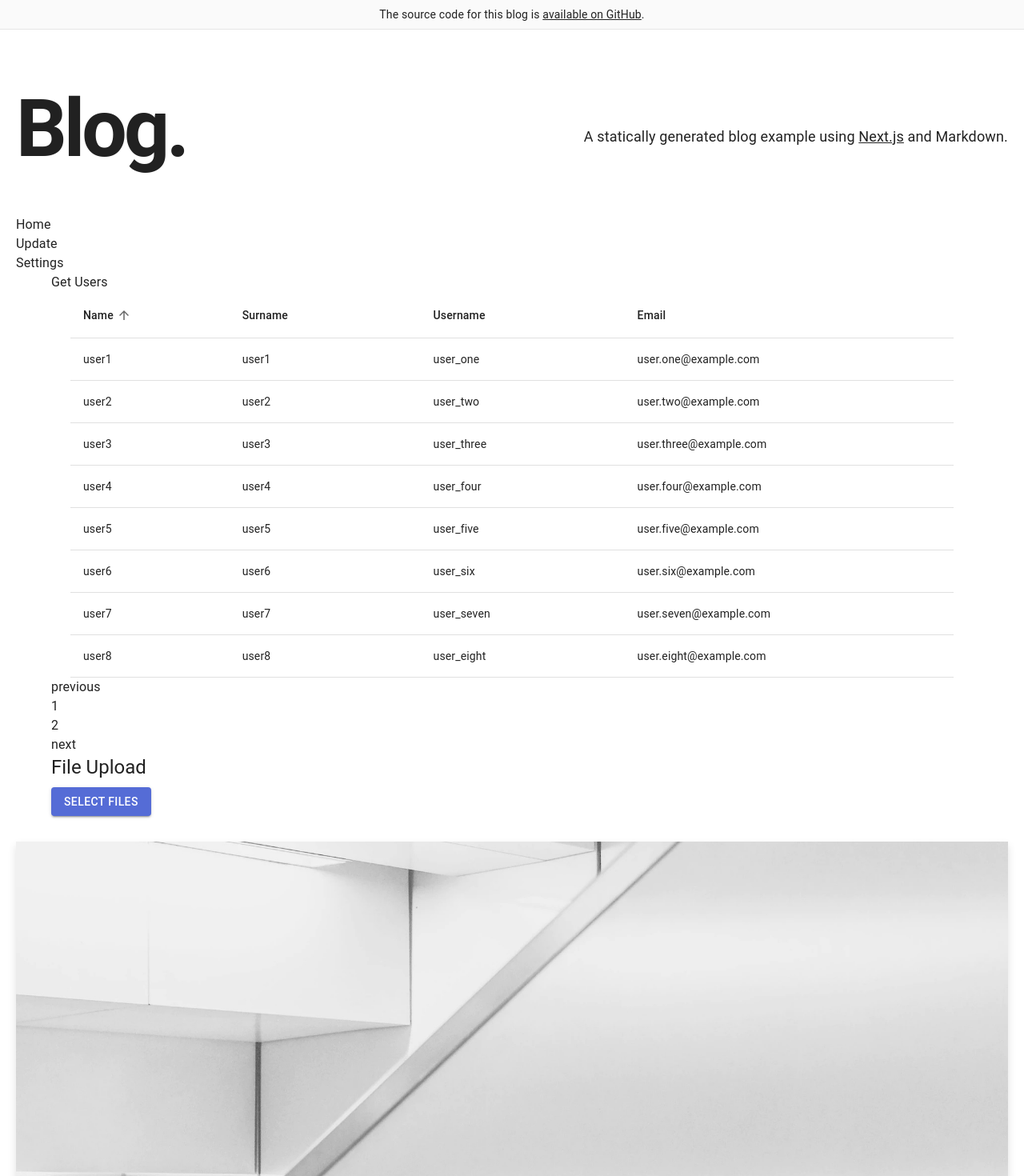
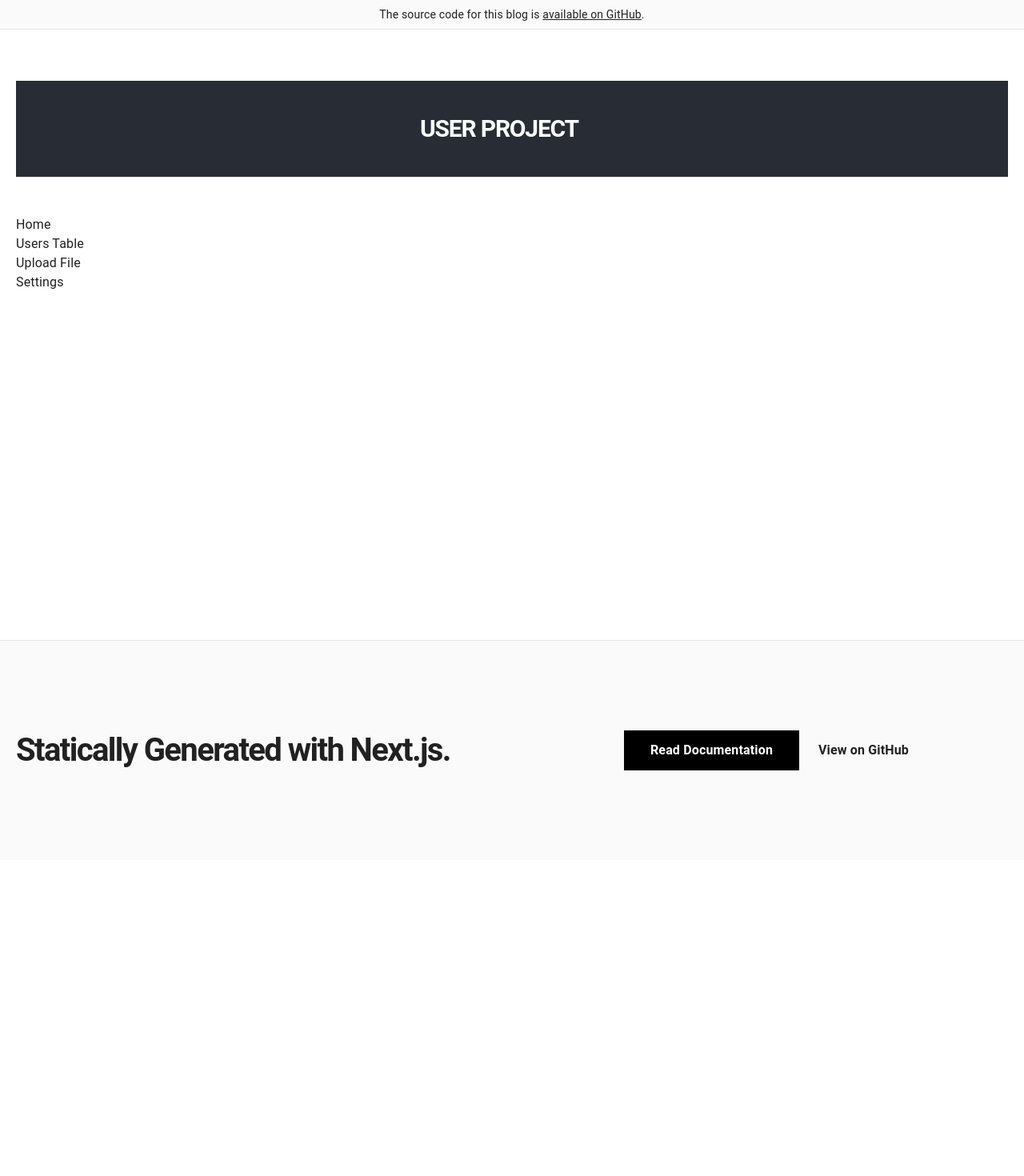
Before and after one commit to pgkreka/dummeProject, a Next.js app: page / in a window 1280 px wide. Shown: the top 1470 px of the page at 80% size. After the commit the page ends 1075 px from the top, so only its background shows below. Built offline with nearby package versions, Linux system fonts and the light colour scheme.

Commit message:
change layout for index page

```diff
--- a/components/file-upload.tsx
+++ b/components/file-upload.tsx
@@ -167,7 +167,7 @@ const FileUpload = () => {
       <Button
         variant="contained"
         color="primary"
-        style={{ marginTop: '1rem', display: displaySubmitButton ? '' : 'none'}}
+        style={{ marginTop: '1rem', marginBottom: '3rem', display: displaySubmitButton ? '' : 'none'}}
         component="span"
         startIcon={<CloudUploadIcon />}
         onClick={handleUpload}
--- a/components/intro.tsx
+++ b/components/intro.tsx
@@ -2,20 +2,10 @@ import { CMS_NAME } from '../lib/constants'
 
 const Intro = () => {
   return (
-    <section className="flex-col md:flex-row flex items-center md:justify-between mt-16 mb-16 md:mb-12">
-      <h1 className="text-5xl md:text-8xl font-bold tracking-tighter leading-tight md:pr-8">
-        Blog.
+    <section className="flex-col flex items-center md:justify-between mt-16 mb-16 md:mb-12 bg-color f-color min-height js-content-center">
+      <h1 className="text-lg md:text-3xl font-bold tracking-tighter leading-tight md:pr-8">
+        USER PROJECT
       </h1>
-      <h4 className="text-center md:text-left text-lg mt-5 md:pl-8">
-        A statically generated blog example using{' '}
-        <a
-          href="https://nextjs.org/"
-          className="underline hover:text-blue-600 duration-200 transition-colors"
-        >
-          Next.js
-        </a>{' '}
-        and {CMS_NAME}.
-      </h4>
     </section>
   )
 }
--- a/components/update.tsx
+++ /dev/null
@@ -1,12 +0,0 @@
-import React from 'react';
-
-function Hello() {
-  return (
-    <div>
-      <h1>Hello, World!</h1>
-      <h1>Update</h1>
-    </div>
-  );
-}
-
-export default Hello;
--- /dev/null
+++ b/components/upload.tsx
@@ -0,0 +1,10 @@
+import React from 'react';
+import FileUpload from './file-upload'
+
+function Upload() {
+  return (
+    <FileUpload />
+  );
+}
+
+export default Upload;
--- /dev/null
+++ b/components/usersTable.tsx
@@ -0,0 +1,10 @@
+import React from 'react';
+import TableContent from '../TableContent/TableContent'
+
+function UsersTable() {
+  return (
+    <TableContent />
+  );
+}
+
+export default UsersTable;
--- a/lib/constants.ts
+++ b/lib/constants.ts
@@ -1,4 +1,4 @@
 export const EXAMPLE_PATH = 'blog-starter'
-export const CMS_NAME = 'Markdown'
+export const CMS_NAME = 'USER PROJECT'
 export const HOME_OG_IMAGE_URL =
   'https://og-image.vercel.app/Next.js%20Blog%20Starter%20Example.png?theme=light&md=1&fontSize=100px&images=https%3A%2F%2Fassets.vercel.com%2Fimage%2Fupload%2Ffront%2Fassets%2Fdesign%2Fnextjs-black-logo.svg'
--- a/pages/_app.tsx
+++ b/pages/_app.tsx
@@ -6,6 +6,7 @@ import { CacheProvider } from '@emotion/react';
 import theme from '../config/theme';
 import createEmotionCache from '../config/createEmotionCache';
 import '../styles/index.css'
+import '../styles/app.css'
 
 // Client-side cache, shared for the whole session of the user in the browser.
 const clientSideEmotionCache = createEmotionCache();
--- a/pages/index.tsx
+++ b/pages/index.tsx
@@ -2,14 +2,10 @@ import React from 'react';
 import {BrowserRouter as Router, Routes, Route, Link} from 'react-router-dom';
 import NextLink from 'next/link';
 import Container from '../components/container'
-import MoreStories from '../components/more-stories'
-import HeroPost from '../components/hero-post'
 import Intro from '../components/intro'
 import Layout from '../components/layout'
-import TableContent from '../TableContent/TableContent'
-import FileUpload from '../components/file-upload'
-import Update from '../components/update'
-import { getAllPosts } from '../lib/api'
+import Upload from '../components/upload'
+import UsersTable from '../components/usersTable'
 import Head from 'next/head'
 import { CMS_NAME } from '../lib/constants'
 import Post from '../interfaces/post'
@@ -19,13 +15,11 @@ type Props = {
 }
 
 export default function Index({ allPosts }: Props) {
-  const heroPost = allPosts[0]
-  const morePosts = allPosts.slice(1)
   return (
     <>
       <Layout>
         <Head>
-          <title>{`Next.js Blog Example with ${CMS_NAME}`}</title>
+          <title>{CMS_NAME}</title>
         </Head>
         <Container>
           <Intro />
@@ -36,7 +30,10 @@ export default function Index({ allPosts }: Props) {
                   <Link to="/">Home</Link>
                 </li>
                 <li>
-                  <Link to="/update">Update</Link>
+                  <Link to="/usersTable">Users Table</Link>
+                </li>
+                <li>
+                  <Link to="/upload">Upload File</Link>
                 </li>
                 <li>
                   <NextLink href="/settings">Settings</NextLink>
@@ -44,40 +41,15 @@ export default function Index({ allPosts }: Props) {
               </ul>
 
               <Routes>
-                <Route path="/update" element={<Update/>} />
+                <Route path="/usersTable" element={<UsersTable/>} />
+              </Routes>
+              <Routes>
+                <Route path="/upload" element={<Upload/>} />
               </Routes>
             </div>
           </Router>
-          <TableContent />
-          <FileUpload />
-          {heroPost && (
-            <HeroPost
-              title={heroPost.title}
-              coverImage={heroPost.coverImage}
-              date={heroPost.date}
-              author={heroPost.author}
-              slug={heroPost.slug}
-              excerpt={heroPost.excerpt}
-            />
-          )}
-          {morePosts.length > 0 && <MoreStories posts={morePosts} />}
         </Container>
       </Layout>
     </>
   )
 }
-
-export const getStaticProps = async () => {
-  const allPosts = getAllPosts([
-    'title',
-    'date',
-    'slug',
-    'author',
-    'coverImage',
-    'excerpt',
-  ])
-
-  return {
-    props: { allPosts },
-  }
-}
--- /dev/null
+++ b/styles/app.css
@@ -0,0 +1,15 @@
+.bg-color {
+    background-color: #282c34;
+}
+
+.f-color {
+    color: white;
+}
+
+.min-height {
+    min-height: 15vh;
+}
+
+.js-content-center {
+    justify-content: center;
+}
```
